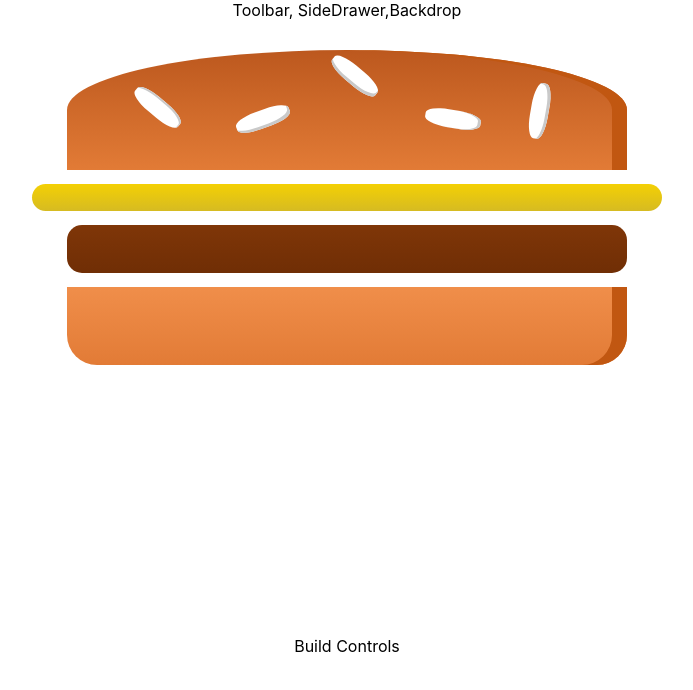
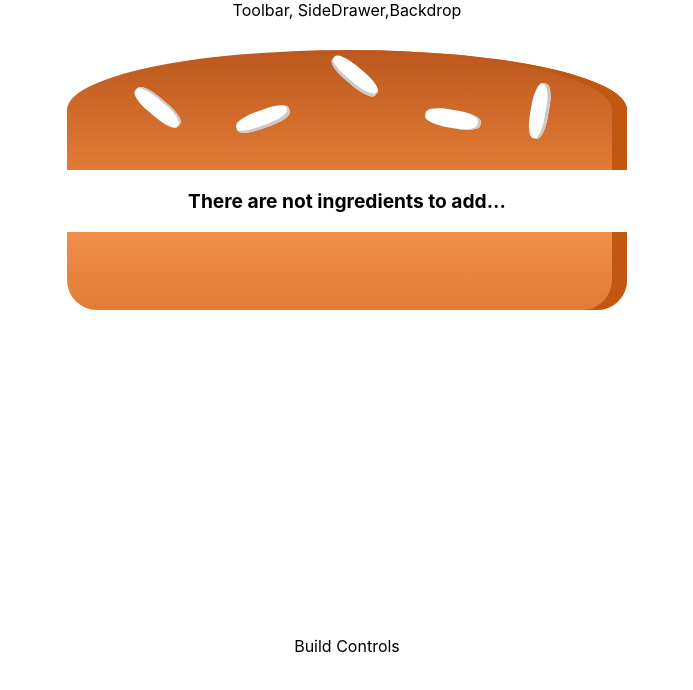
Before and after one commit to yruben/burger-builder, a React (Create React App) app: page / in a window 1280 px wide. Shown: the top 690 px of the page, without its empty margins (293-986 px from the left). Built offline with nearby package versions, Linux system fonts and the light colour scheme.

Commit message:
Dynamic Ingredients Finished!

```diff
--- a/src/components/Burger/Burger.js
+++ b/src/components/Burger/Burger.js
@@ -3,11 +3,21 @@ import BurgerIngredient from "./BurgerIngredient/BurgerIngredient";
 import styles from './Burger.module.css'
 
 const burger = (props) =>{
+  let transformedIngredients = Object.keys(props.ingredients)
+    .map(ingKey =>{
+      return [...Array(props.ingredients[ingKey])].map((_,index)=>{
+        return <BurgerIngredient key={ingKey+index} type={ingKey}/>
+      })
+    }).reduce((acc, elem) => {
+      return acc.concat(elem)
+    }, [])
+
+  if(!transformedIngredients.length)
+    transformedIngredients = <p>There are not ingredients to add...</p>
   return(
     <div className={styles.Burger}>
       <BurgerIngredient type='bread-top'/>
-      <BurgerIngredient type='cheese'/>
-      <BurgerIngredient type='meat'/>
+      { transformedIngredients }
       <BurgerIngredient type='bread-bottom'/>
     </div>
   )
--- a/src/containers/BurgerBuilder/BurgerBuilder.js
+++ b/src/containers/BurgerBuilder/BurgerBuilder.js
@@ -2,10 +2,18 @@ import React, { Component } from 'react'
 import Burger from '../../components/Burger/Burger'
 
 class BurgerBuilder extends Component{
+  state = {
+    ingredients:{
+      salad:0,
+      meat:0,
+      bacon:0,
+      cheese:0
+    }
+  }
   render() {
     return(
       <>
-        <Burger/>
+        <Burger ingredients = {this.state.ingredients}/>
         <div> Build Controls</div>
       </>
     )
```
